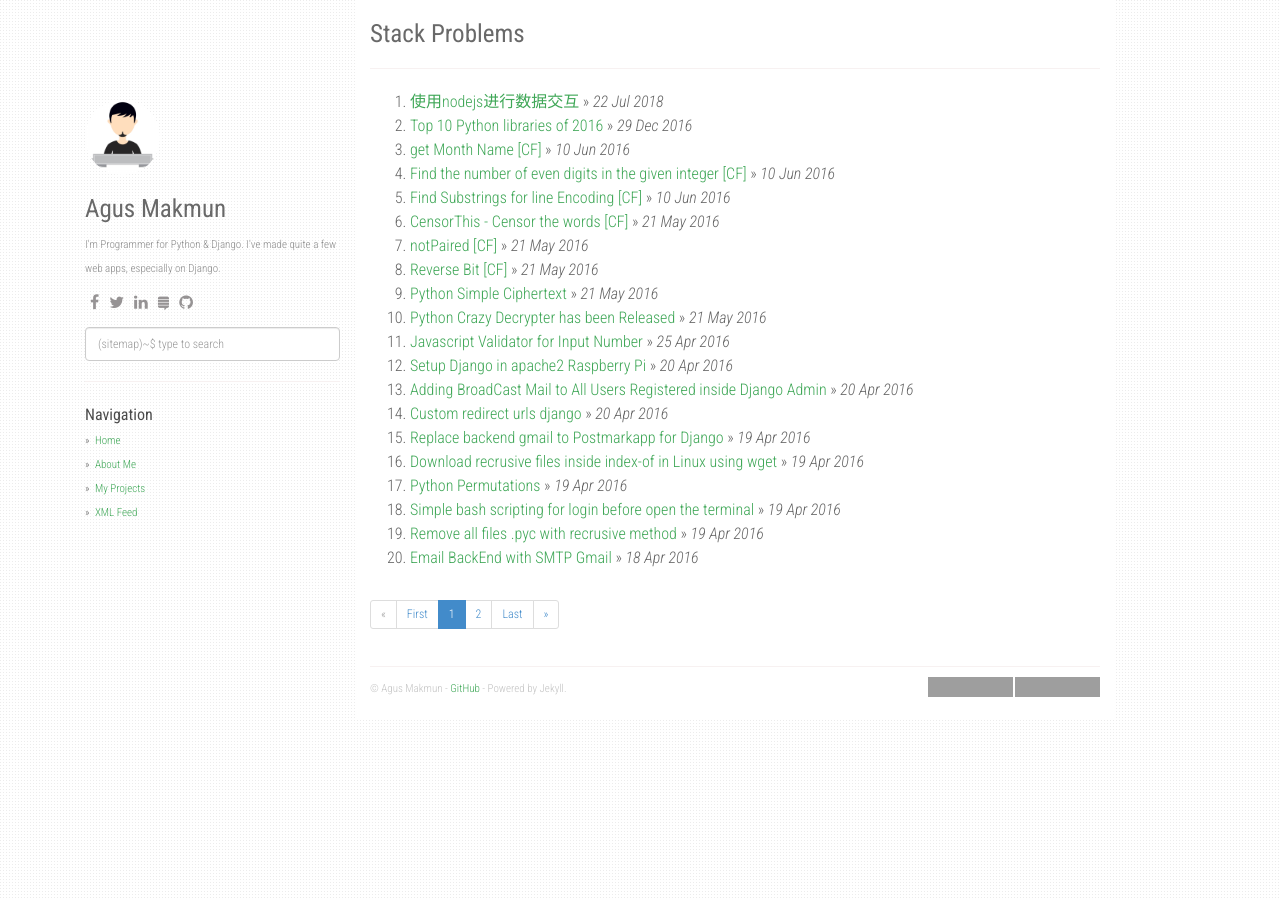
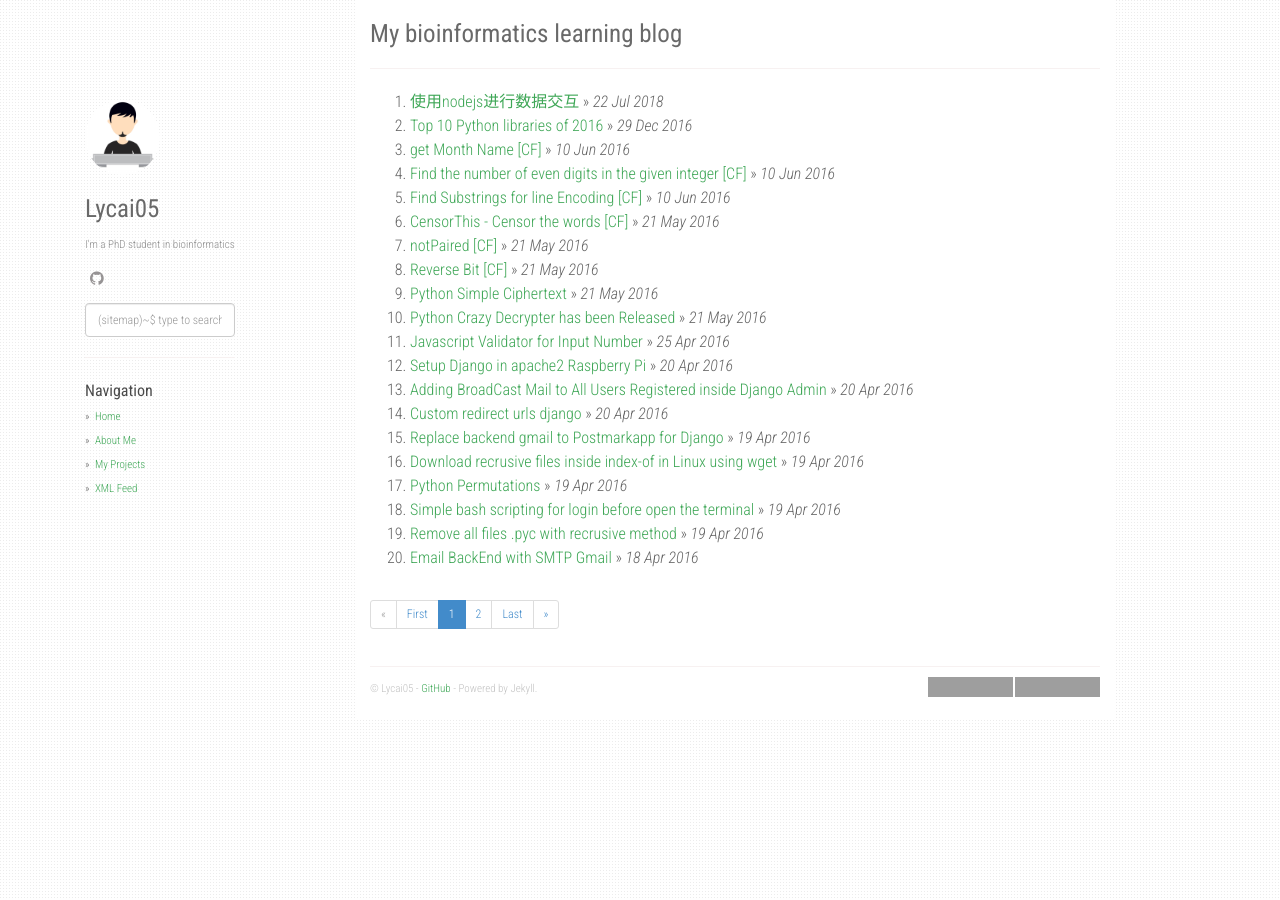
Before and after one commit to lycai05/blog, a Jekyll site: the page built from index.html, in a window 1280 px wide. Built offline with Jekyll 4.4.1, drawn with Linux system fonts in a browser that asks for light colours; nearby versions of some CDN libraries; the list of posts is cut into pages by our own code; grey boxes are pictures that could not be loaded.

Commit message:
Update _config.yml

```diff
--- a/_config.yml
+++ b/_config.yml
@@ -1,10 +1,10 @@
-title: Stack Problems
-description: My Personal Stack Problems
-author: Agus Makmun
-github: https://github.com/agusmakmun
-about: I'm Programmer for Python & Django. I've made quite a few web apps, especially on Django.
-disqus_shortname: stackproblems
-google_analytics: UA-XXXXXXXX-Y
+title: My bioinformatics learning blog
+description: bioinformatics, R, Python, Machine learning
+author: Lycai05
+github: https://github.com/lycai05
+about: I'm a PhD student in bioinformatics
+disqus_shortname:
+google_analytics:
 avatar_url: /static/img/avatar.jpg
 
 enableTags: true
@@ -16,20 +16,20 @@ collections:
     permalink: /project/:path/
 
 social:
-    - icon: fa-facebook
-      link: "#"
-    - icon: fa-twitter
-      link: "#"
-    - icon: fa-linkedin
-      link: "#"
-    - icon: fa-stack-exchange
-      link: "#"
+    # - icon: fa-facebook
+    #   link: "#"
+    # - icon: fa-twitter
+    #   link: "#"
+    # - icon: fa-linkedin
+    #   link: "#"
+    # - icon: fa-stack-exchange
+    #   link: "#"
     - icon: fa-github
-      link: "https://github.com/agusmakmun"
+      link: "https://github.com/lycai"
 
 share:
-  twitter_username: github.io
-  fb_appid: 1749788565247320
+  #twitter_username: github.io
+  #fb_appid: 1749788565247320
 
 urls:
     - text: About Me
@@ -39,7 +39,7 @@ urls:
     - text: XML Feed
       url: /feed.xml
 
-url: "https://agusmakmun.github.io"
+url: "https://lycai05.github.io"
 baseurl: ""
 paginate: 20
 per_page: 20
```
